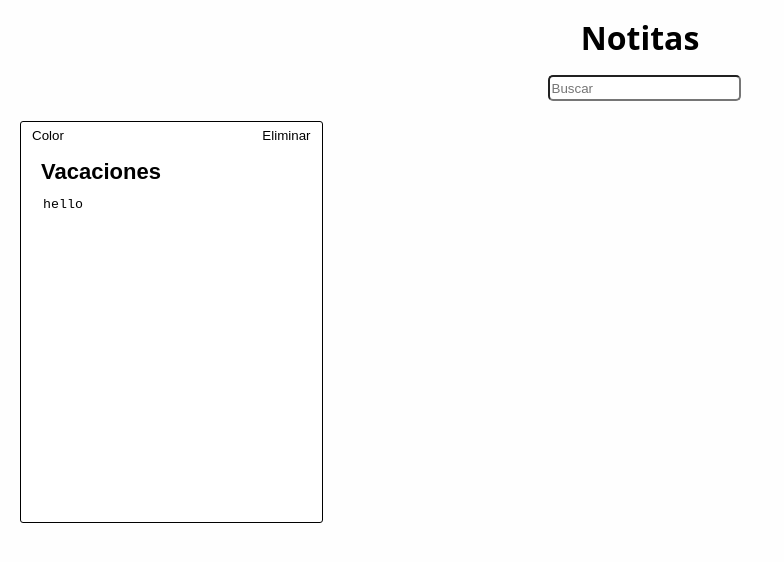
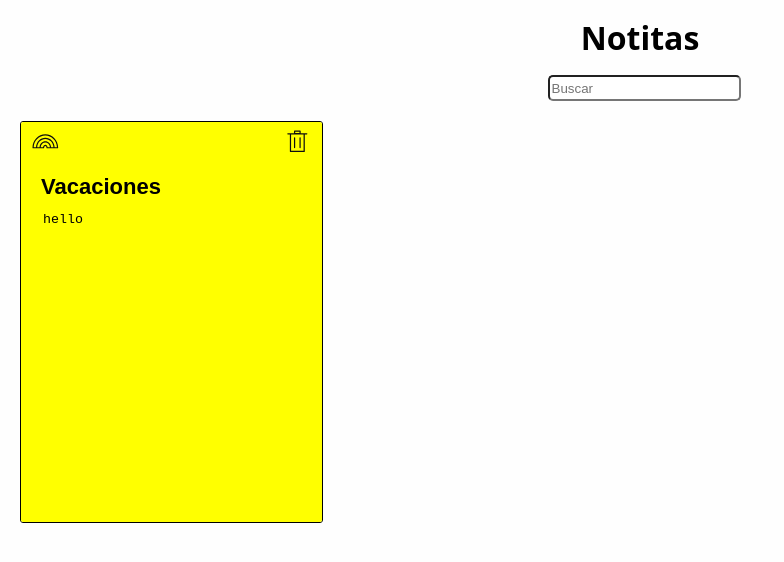
Before and after one commit to DanielOjeda25/NotesSvelte, a Svelte app: page / in a window 1280 px wide. Shown: the top 562 px of the page, without its empty margins (0-784 px from the left). Built offline with nearby package versions, Linux system fonts and the light colour scheme.

Commit message:
Se agregaron los iconos de las notas

```diff
--- a/src/components/Note.svelte
+++ b/src/components/Note.svelte
@@ -5,11 +5,24 @@
 </script>
 
 <div class="Note">
-  <div class="note-container">
+  <div class="note-container" style={`background-color: ${color}`}>
     <div class="header">
       <div class="options">
-        <button>Color</button>
-        <button>Eliminar</button>
+        <button
+          ><svg class="svg-icon" viewBox="0 0 20 20">
+            <path
+              fill="none"
+              d="M10,4.75c-5.316,0-9.625,4.505-9.625,10.062c0,0.241,0.196,0.438,0.438,0.438h7.875c0.242,0,0.438-0.196,0.438-0.438c0-0.725,0.392-1.312,0.875-1.312s0.875,0.588,0.875,1.312c0,0.241,0.195,0.438,0.438,0.438h7.875c0.242,0,0.438-0.196,0.438-0.438C19.625,9.255,15.316,4.75,10,4.75 M11.715,14.375c-0.162-0.998-0.868-1.75-1.715-1.75s-1.553,0.752-1.715,1.75H6.523c0.193-1.968,1.676-3.5,3.477-3.5c1.801,0,3.284,1.532,3.477,3.5H11.715z M14.354,14.375C14.153,11.923,12.282,10,10,10s-4.154,1.923-4.355,4.375h-1.75C4.106,10.957,6.755,8.25,10,8.25s5.894,2.707,6.104,6.125H14.354zM16.979,14.375c-0.214-3.902-3.252-7-6.979-7s-6.765,3.098-6.979,7h-1.75C1.49,9.505,5.308,5.625,10,5.625c4.691,0,8.51,3.88,8.729,8.75H16.979z"
+            /></svg
+          ></button
+        >
+        <button
+          ><svg class="svg-icon" viewBox="0 0 20 20">
+            <path
+              d="M17.114,3.923h-4.589V2.427c0-0.252-0.207-0.459-0.46-0.459H7.935c-0.252,0-0.459,0.207-0.459,0.459v1.496h-4.59c-0.252,0-0.459,0.205-0.459,0.459c0,0.252,0.207,0.459,0.459,0.459h1.51v12.732c0,0.252,0.207,0.459,0.459,0.459h10.29c0.254,0,0.459-0.207,0.459-0.459V4.841h1.511c0.252,0,0.459-0.207,0.459-0.459C17.573,4.127,17.366,3.923,17.114,3.923M8.394,2.886h3.214v0.918H8.394V2.886z M14.686,17.114H5.314V4.841h9.372V17.114z M12.525,7.306v7.344c0,0.252-0.207,0.459-0.46,0.459s-0.458-0.207-0.458-0.459V7.306c0-0.254,0.205-0.459,0.458-0.459S12.525,7.051,12.525,7.306M8.394,7.306v7.344c0,0.252-0.207,0.459-0.459,0.459s-0.459-0.207-0.459-0.459V7.306c0-0.254,0.207-0.459,0.459-0.459S8.394,7.051,8.394,7.306"
+            />
+          </svg></button
+        >
       </div>
     </div>
     <div class="content">
@@ -53,7 +66,7 @@
   }
   .note-container:focus-within {
     border: solid 1px #000;
-    box-shadow: 0 2px 5px  rgba(0, 0, 0, 0.066);
+    box-shadow: 0 2px 5px rgba(0, 0, 0, 0.066);
   }
   .Note .note-container .header {
     padding: 5px;
@@ -90,4 +103,13 @@
   input {
     background: transparent;
   }
+  .svg-icon {
+    width: 2em;
+    height: 2em;
+  }
+
+  .svg-icon path {
+    fill: #0e0e0e;
+  }
+
 </style>
```
